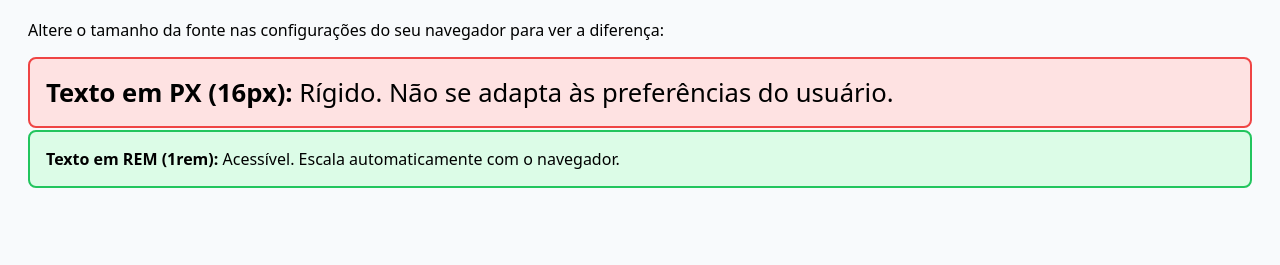
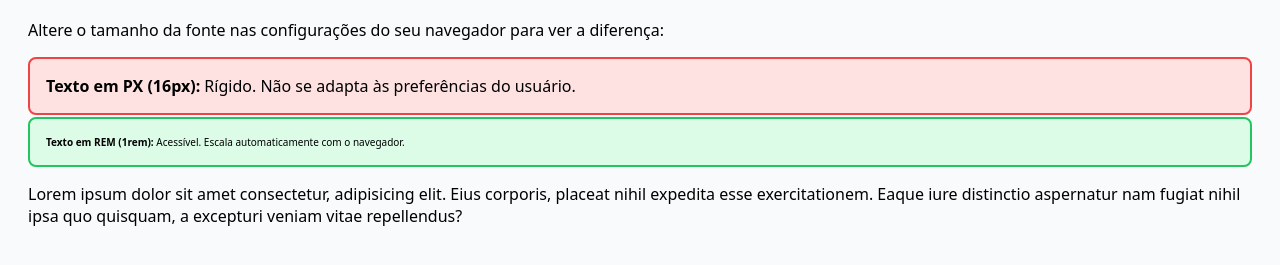
Before and after one commit to Gabriel-Sedenho/Display_TA, a website: page hub-ia/teste-acessibilidade.html in a window 1280 px wide. Shown: the part 87-352 px from the top of the page. Drawn offline with Linux system fonts and the light colour scheme.

Commit message:
ADD: rem base 100

```diff
--- a/hub-ia/teste-acessibilidade.html
+++ b/hub-ia/teste-acessibilidade.html
@@ -7,10 +7,14 @@
   <style>
     /* o elemento raiz assume 100% da preferencia do navegador */
     html {
-      font-size: 100%;
+      font-size: 62.5%;
       font-family: system-ui, -apple-system, sans-serif;
       padding: 20px;
       background-color: #f8fafc;
+    }
+
+    body {
+      font-size: 1.6rem;
     }
 
 
@@ -24,18 +28,18 @@
     .caixa-px {
       background-color: #fee2e2;
       border: 2px solid #ef4444;
-      font-size: 1.6rem;
+      font-size: 16px;
     }
 
     /* texto dinamico em rem */
     .caixa-rem {
       background-color: #dcfce7;
       border: 2px solid #22c55e;
-      font-size: 16px;
+      font-size: 1rem;
     }
 
-    .filho{
-      font-size: 16px;
+    .c-container{
+
     }
 
   </style>
@@ -53,5 +57,11 @@
     <strong>Texto em REM (1rem):</strong> Acessível. Escala automaticamente com o navegador.
   </div>
 
+  <div class="container">
+    <p class="c-container">
+      Lorem ipsum dolor sit amet consectetur, adipisicing elit. Eius corporis, placeat nihil expedita esse exercitationem. Eaque iure distinctio aspernatur nam fugiat nihil ipsa quo quisquam, a excepturi veniam vitae repellendus?
+    </p>
+  </div>
+
 </body>
 </html>
```
